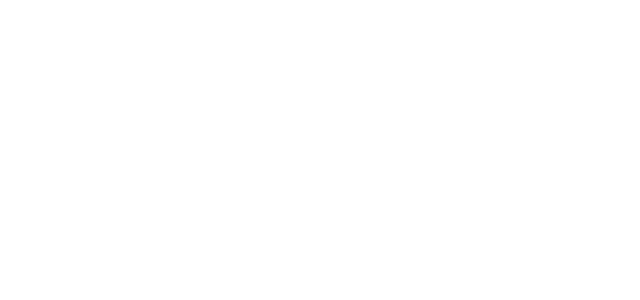
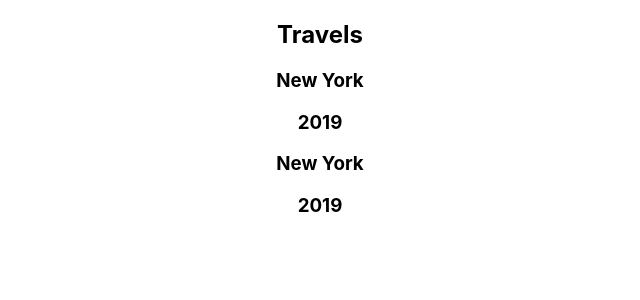
Before and after one commit to worrison/Front-end-React-Js-Travels-Project, a React (Create React App) app in the folder frontravels/: page / in a window 1280 px wide. Shown: the top 300 px of the page, without its empty margins (320-960 px from the left). Built offline with nearby package versions, Linux system fonts and the light colour scheme.

Commit message:
creado componente travel y travels

```diff
--- a/frontravels/src/App.js
+++ b/frontravels/src/App.js
@@ -1,11 +1,12 @@
 import React from 'react';
-import logo from './logo.svg';
+// import logo from './logo.svg';
+import Travels from './components/travels'
 import './App.css';
 
 function App() {
   return (
     <div className="App">
-
+          <Travels/>
     </div>
   );
 }
--- /dev/null
+++ b/frontravels/src/components/travel.jsx
@@ -0,0 +1,13 @@
+import React, { Component } from 'react'
+
+class Travel extends Component {
+    render() {
+        return (
+        <div>
+            <h3>{this.props.destino}</h3>
+            <h3>{this.props.date}</h3>
+        </div> )
+    }
+}
+
+export default Travel
--- /dev/null
+++ b/frontravels/src/components/travels.jsx
@@ -0,0 +1,22 @@
+import React, { Component } from 'react'
+import Travel from './travel'
+
+    class Travels extends Component {
+        constructor(props) {
+            super(props)
+            this.state = {
+
+                travels: [{ destino: "New York", date:2019 },{ destino: "New York", date:2019 }]
+            }
+        }
+
+        render() {
+            return (
+                <div>
+                    <h2>Travels</h2>
+                    {this.state.travels.map(item =><Travel {...item}></Travel>)}
+                </div>
+            )
+        }
+    }
+export default Travels
```
Also changed, not shown: 1 other file (tests, documents, lock files or other folders).
